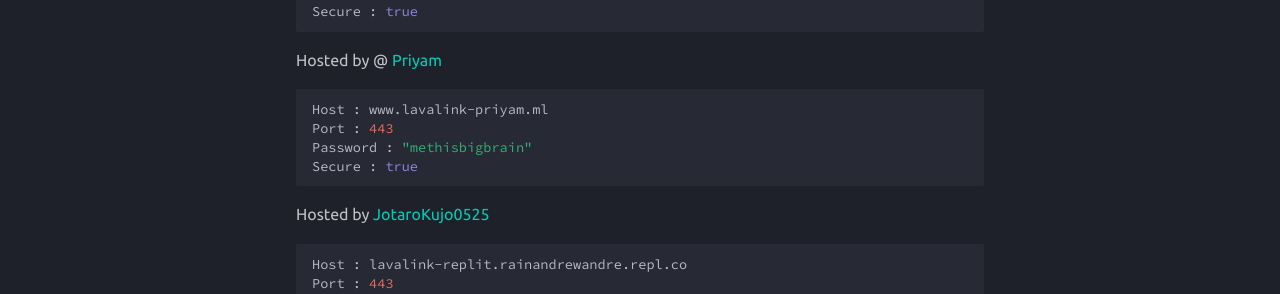
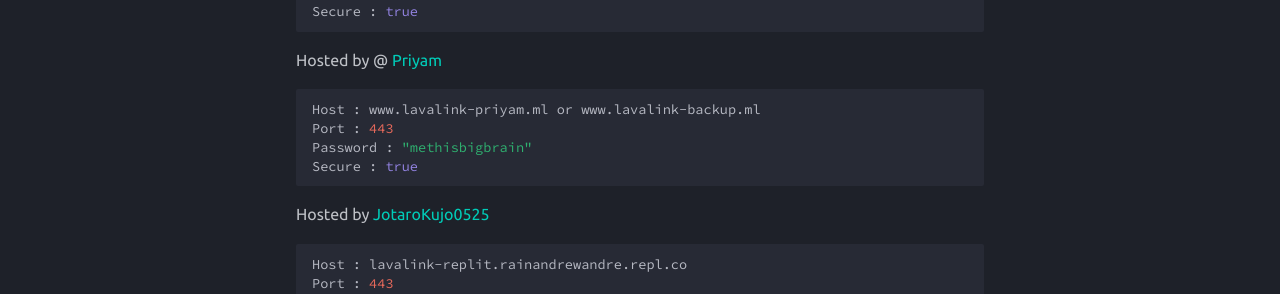
Before and after one commit to DarrenOfficial/lavalink-list, an MkDocs documentation site: the page built from docs/SSL/lavalink-with-ssl.md, in a window 1280 px wide and 1228 px high. Shown: the part 644-938 px from the top of the window. Built offline with MkDocs 1.6.1 and Material for MkDocs 9.7.7, drawn with Linux system fonts in a browser that asks for light colours; comment, search, counter and statistics services are not loaded.

Commit message:
Update lavalink-with-ssl.md

````diff
--- a/docs/SSL/lavalink-with-ssl.md
+++ b/docs/SSL/lavalink-with-ssl.md
@@ -21,7 +21,7 @@ Secure : true
 ```
 Hosted by @ [Priyam](https://www.priyam.ml)
 ```bash
-Host : www.lavalink-priyam.ml
+Host : www.lavalink-priyam.ml or www.lavalink-backup.ml
 Port : 443
 Password : "methisbigbrain"
 Secure : true
````
